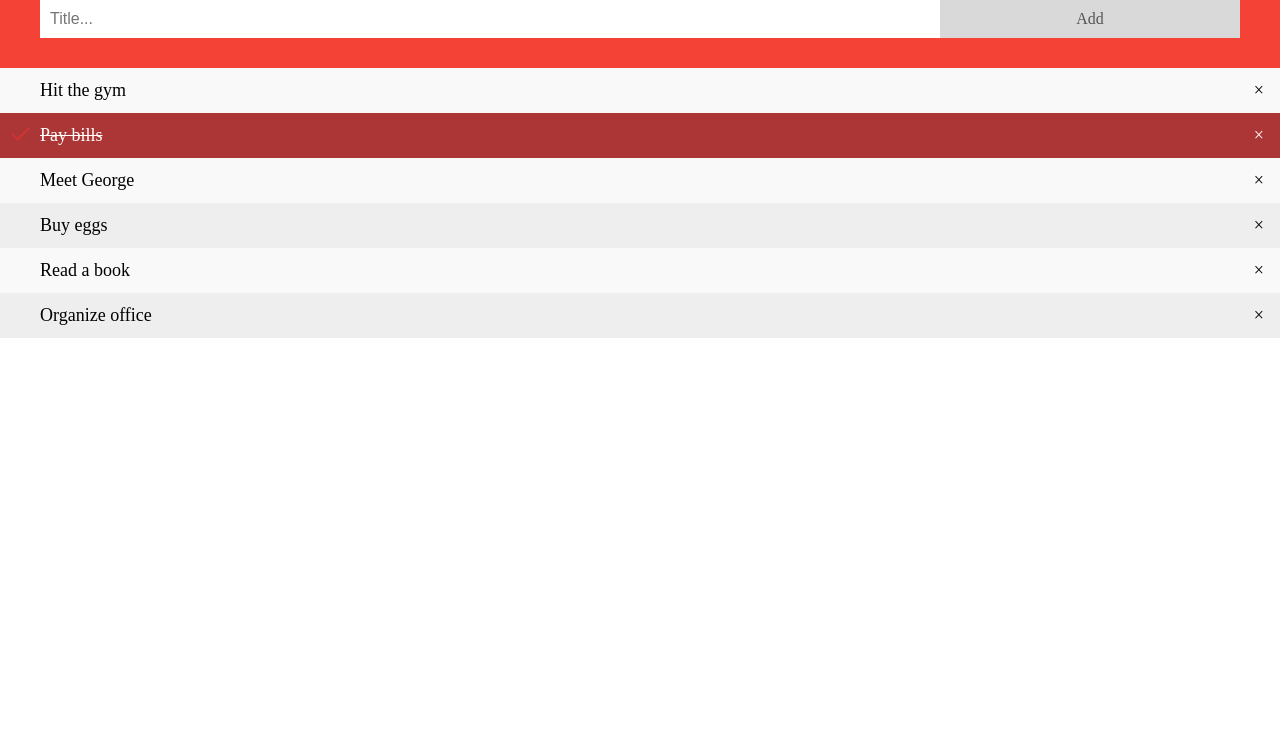
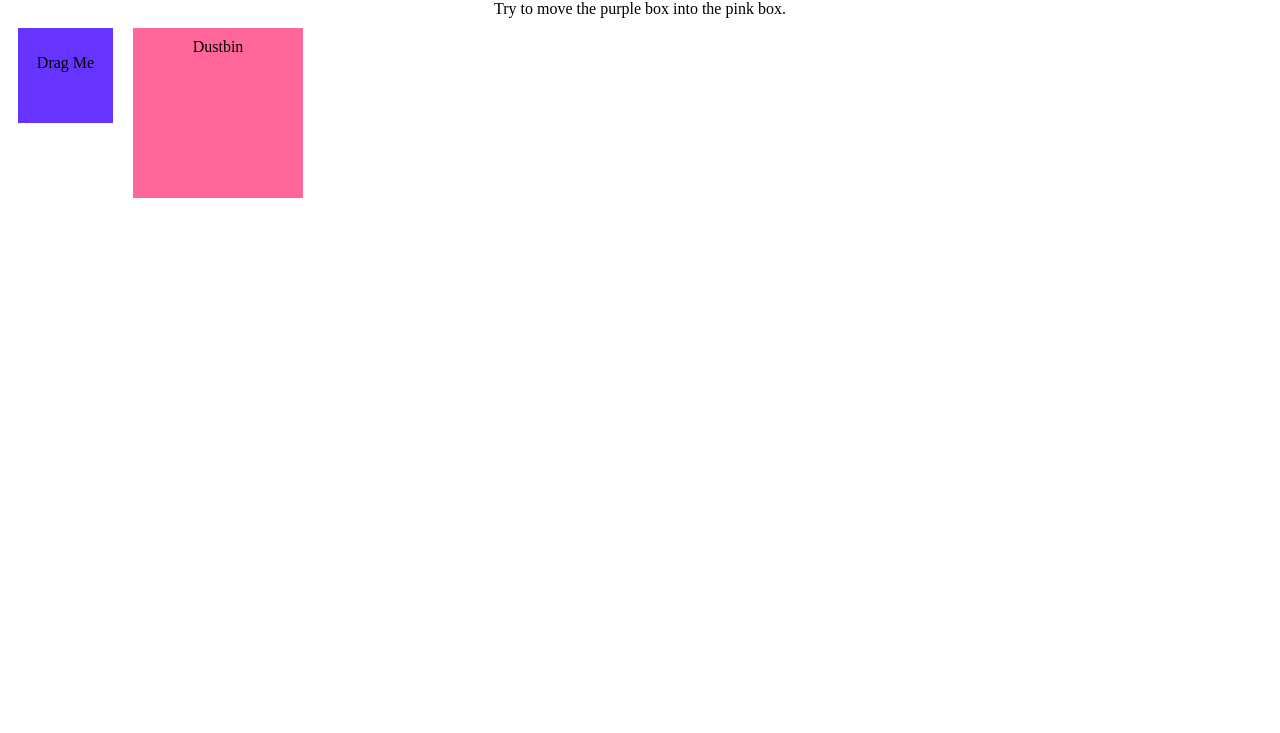
Before and after one commit to MrDao2810/ExercisesTodolist, a plain HTML site: page test.html in a window 1280 px wide. Shown: the part 67-800 px from the top of the page. Drawn offline with Linux system fonts and the light colour scheme.

Commit message:
Update file tidolist

```diff
--- a/test.html
+++ b/test.html
@@ -1,204 +1,47 @@
-<!DOCTYPE html>
+<!DOCTYPE HTML>
 <html>
 <head>
-<meta name="viewport" content="width=device-width, initial-scale=1">
-<style>
-body {
-  margin: 0;
-  min-width: 250px;
+<style type="text/css">
+#boxA, #boxB {
+   float:left;padding:10px;margin:10px;-moz-user-select:none;
 }
-
-/* Include the padding and border in an element's total width and height */
-* {
-  box-sizing: border-box;
+#boxA { background-color: #6633FF; width:75px; height:75px;  }
+#boxB { background-color: #FF6699; width:150px; height:150px; }
+</style>
+<script type="text/javascript">
+function dragStart(ev) {
+   ev.dataTransfer.effectAllowed='move';
+   ev.dataTransfer.setData("Text", ev.target.getAttribute('id'));
+   ev.dataTransfer.setDragImage(ev.target,0,0);
+   return true;
 }
-
-/* Remove margins and padding from the list */
-ul {
-  margin: 0;
-  padding: 0;
+function dragEnter(ev) {
+   event.preventDefault();
+   return true;
 }
-
-/* Style the list items */
-ul li {
-  cursor: pointer;
-  position: relative;
-  padding: 12px 8px 12px 40px;
-  list-style-type: none;
-  background: #eee;
-  font-size: 18px;
-  transition: 0.2s;
-
-  /* make the list items unselectable */
-  -webkit-user-select: none;
-  -moz-user-select: none;
-  -ms-user-select: none;
-  user-select: none;
+function dragOver(ev) {
+    return false;
 }
-
-/* Set all odd list items to a different color (zebra-stripes) */
-ul li:nth-child(odd) {
-  background: #f9f9f9;
+function dragDrop(ev) {
+   var src = ev.dataTransfer.getData("Text");
+   ev.target.appendChild(document.getElementById(src));
+   ev.stopPropagation();
+   return false;
 }
-
-/* Darker background-color on hover */
-ul li:hover {
-  background: #ddd;
-}
-
-/* When clicked on, add a background color and strike out text */
-ul li.checked {
-  background: rgb(172, 53, 53);
-  color: #fff;
-  text-decoration: line-through;
-}
-
-/* Add a "checked" mark when clicked on */
-ul li.checked::before {
-  content: '';
-  position: absolute;
-  border-color: rgb(206, 53, 53);
-  border-style: solid;
-  border-width: 0 2px 2px 0;
-  top: 10px;
-  left: 16px;
-  transform: rotate(45deg);
-  height: 15px;
-  width: 7px;
-}
-
-/* Style the close button */
-.close {
-  position: absolute;
-  right: 0;
-  top: 0;
-  padding: 12px 16px 12px 16px;
-}
-
-.close:hover {
-  background-color: #f44336;
-  color: white;
-}
-
-/* Style the header */
-.header {
-  background-color: #f44336;
-  padding: 30px 40px;
-  color: white;
-  text-align: center;
-}
-
-/* Clear floats after the header */
-.header:after {
-  content: "";
-  display: table;
-  clear: both;
-}
-
-/* Style the input */
-input {
-  margin: 0;
-  border: none;
-  border-radius: 0;
-  width: 75%;
-  padding: 10px;
-  float: left;
-  font-size: 16px;
-}
-
-/* Style the "Add" button */
-.addBtn {
-  padding: 10px;
-  width: 25%;
-  background: #d9d9d9;
-  color: #555;
-  float: left;
-  text-align: center;
-  font-size: 16px;
-  cursor: pointer;
-  transition: 0.3s;
-  border-radius: 0;
-}
-
-.addBtn:hover {
-  background-color: #bbb;
-}
-</style>
+</script>
 </head>
 <body>
+<center>
+<h2>Drag and drop HTML5 demo</h2>
+<div>Try to move the purple box into the pink box.</div>
 
-<div id="myDIV" class="header">
-  <h2 style="margin:5px">My To Do List</h2>
-  <input type="text" id="myInput" placeholder="Title...">
-  <span onclick="newElement()" class="addBtn">Add</span>
+<div id="boxA" draggable="true"
+     ondragstart="return dragStart(event)">
+   <p>Drag Me</p>
 </div>
-
-<ul id="myUL">
-  <li>Hit the gym</li>
-  <li class="checked">Pay bills</li>
-  <li>Meet George</li>
-  <li>Buy eggs</li>
-  <li>Read a book</li>
-  <li>Organize office</li>
-</ul>
-
-<script>
-// Create a "close" button and append it to each list item
-var myNodelist = document.getElementsByTagName("LI");
-var i;
-for (i = 0; i < myNodelist.length; i++) {
-  var span = document.createElement("SPAN");
-  var txt = document.createTextNode("\u00D7");
-  span.className = "close";
-  span.appendChild(txt);
-  myNodelist[i].appendChild(span);
-}
-
-// Click on a close button to hide the current list item
-var close = document.getElementsByClassName("close");
-var i;
-for (i = 0; i < close.length; i++) {
-  close[i].onclick = function() {
-    var div = this.parentElement;
-    div.style.display = "none";
-  }
-}
-
-// Add a "checked" symbol when clicking on a list item - callback - click nào sẽ hiện gạch chân và đổi màu
-var list = document.querySelector('ul');
-list.addEventListener('click', function(ev) {
-  if (ev.target.tagName === 'LI') {
-    ev.target.classList.toggle('checked');
-  }
-}, false);
-
-// Create a new list item when clicking on the "Add" button
-function newElement() {
-  var li = document.createElement("li");
-  var inputValue = document.getElementById("myInput").value;
-  var t = document.createTextNode(inputValue);
-  li.appendChild(t);
-  if (inputValue === '') {
-    alert("You must write something!");
-  } else {
-    document.getElementById("myUL").appendChild(li);
-  }
-  document.getElementById("myInput").value = "";
-
-  var span = document.createElement("SPAN");
-  var txt = document.createTextNode("\u00D7");
-  span.className = "close";
-  span.appendChild(txt);
-  li.appendChild(span);
-
-  for (i = 0; i < close.length; i++) {
-    close[i].onclick = function() {
-      var div = this.parentElement;
-      div.style.display = "none";
-    }
-  }
-}
-</script>
-
+<div id="boxB" ondragenter="return dragEnter(event)"
+     ondrop="return dragDrop(event)"
+     ondragover="return dragOver(event)">Dustbin</div>
+</center>
 </body>
 </html>
```
Also changed, not shown: index.html (+4 -4 lines), main.js (+51 -21 lines).
